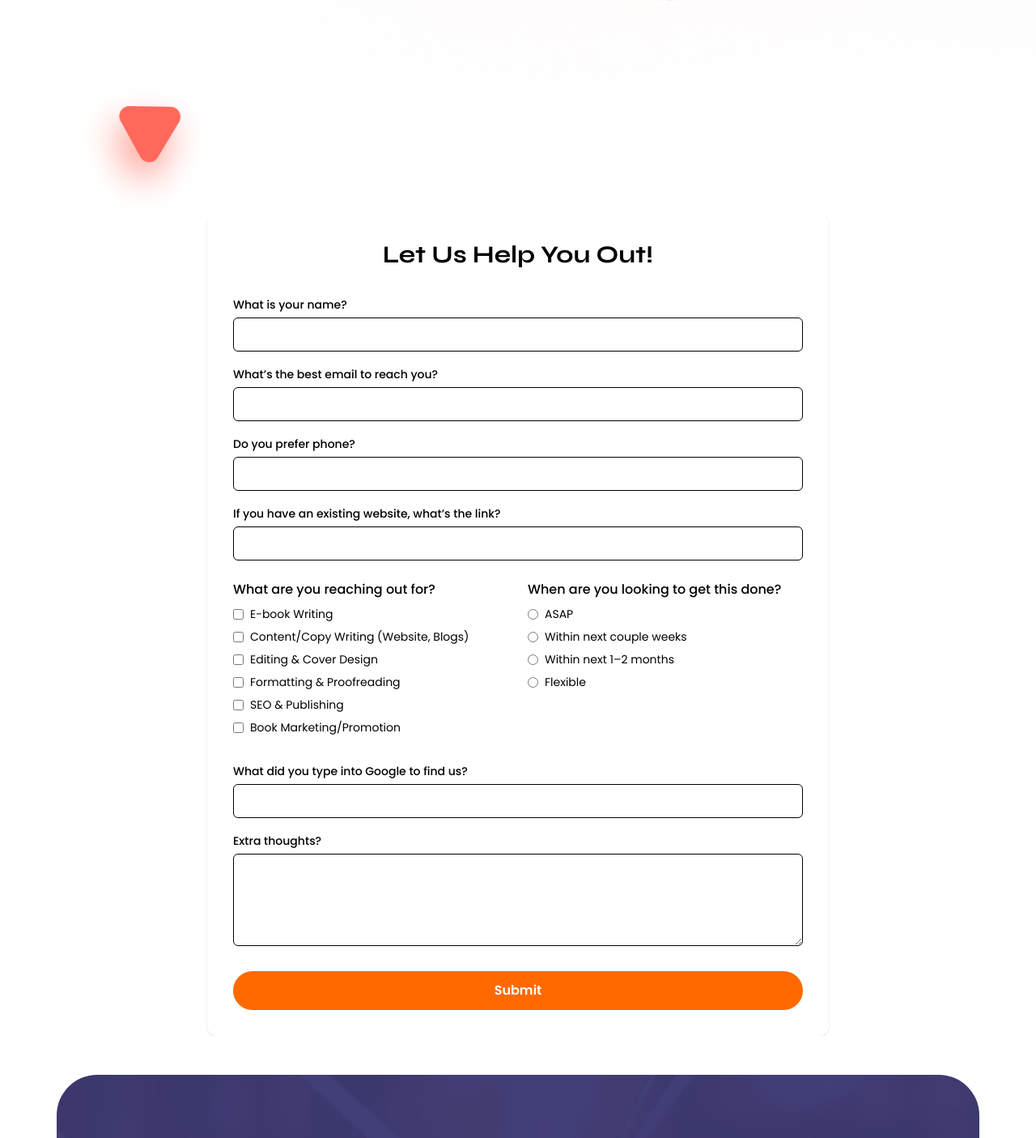
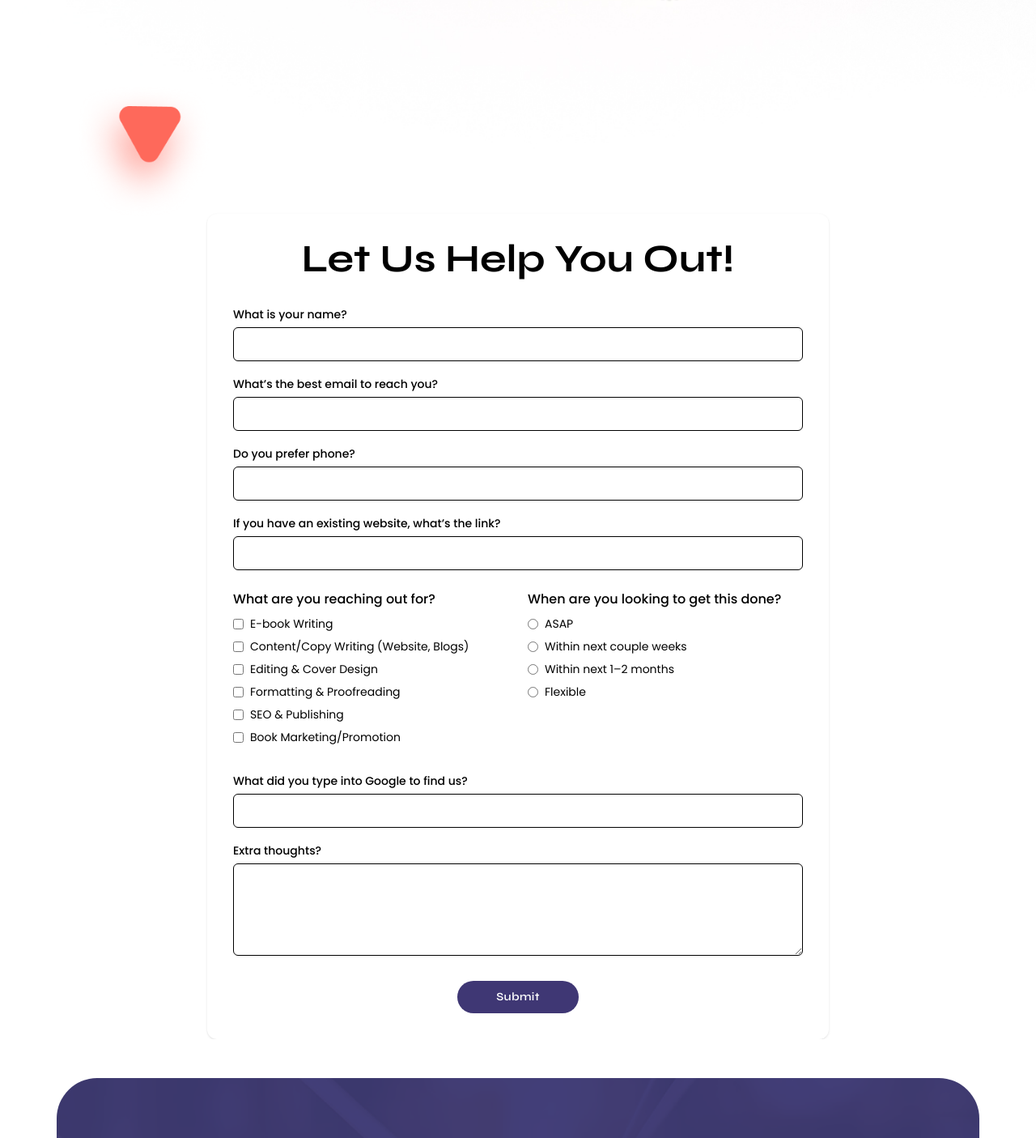
Before and after one commit to Invenzee/aeropublishing, a Next.js app: page /contact-us in a window 1280 px wide. Shown: the part 616-2021 px from the top of the page at 81% size. Built offline with nearby package versions, Linux system fonts and the light colour scheme.

Commit message:
fixed the contact us form

```diff
--- a/src/app/contact-us/page.tsx
+++ b/src/app/contact-us/page.tsx
@@ -11,8 +11,6 @@ export default function About() {
             <HeroSection />
             <CounterSection />
             <FOrm />
-
-
         </main>
     );
 }
--- a/src/components/Contact/Form.tsx
+++ b/src/components/Contact/Form.tsx
@@ -1,6 +1,7 @@
 "use client";
 
 import { useState } from "react";
+import Button from "../Button";
 
 interface FormData {
   name: string;
@@ -61,7 +62,7 @@ export default function ContactForm() {
       onSubmit={handleSubmit}
       className="max-w-3xl mx-auto bg-white p-8 rounded-xl shadow"
     >
-      <h2 className="text-3xl font-bold text-center mb-8">
+      <h2 className="text-5xl font-bold text-center mb-8">
         Let Us Help You Out!
       </h2>
 
@@ -185,12 +186,9 @@ export default function ContactForm() {
         />
       </label>
 
-      <button
-        type="submit"
-        className="w-full bg-orange-500 text-white py-3 rounded-full font-semibold hover:bg-orange-600 transition"
-      >
+      <Button className="mx-auto px-12">
         Submit
-      </button>
+      </Button>
     </form>
   );
 }
--- a/src/components/Header.tsx
+++ b/src/components/Header.tsx
@@ -12,7 +12,7 @@ const navItems = [
     { name: "Services", href: "#" },
     { name: "Pricing", href: "#" },
     { name: "Blog", href: "#" },
-    { name: "Contact Us", href: "#" },
+    { name: "Contact Us", href: "/contact-us" },
 ];
 
 export default function Header() {
```
